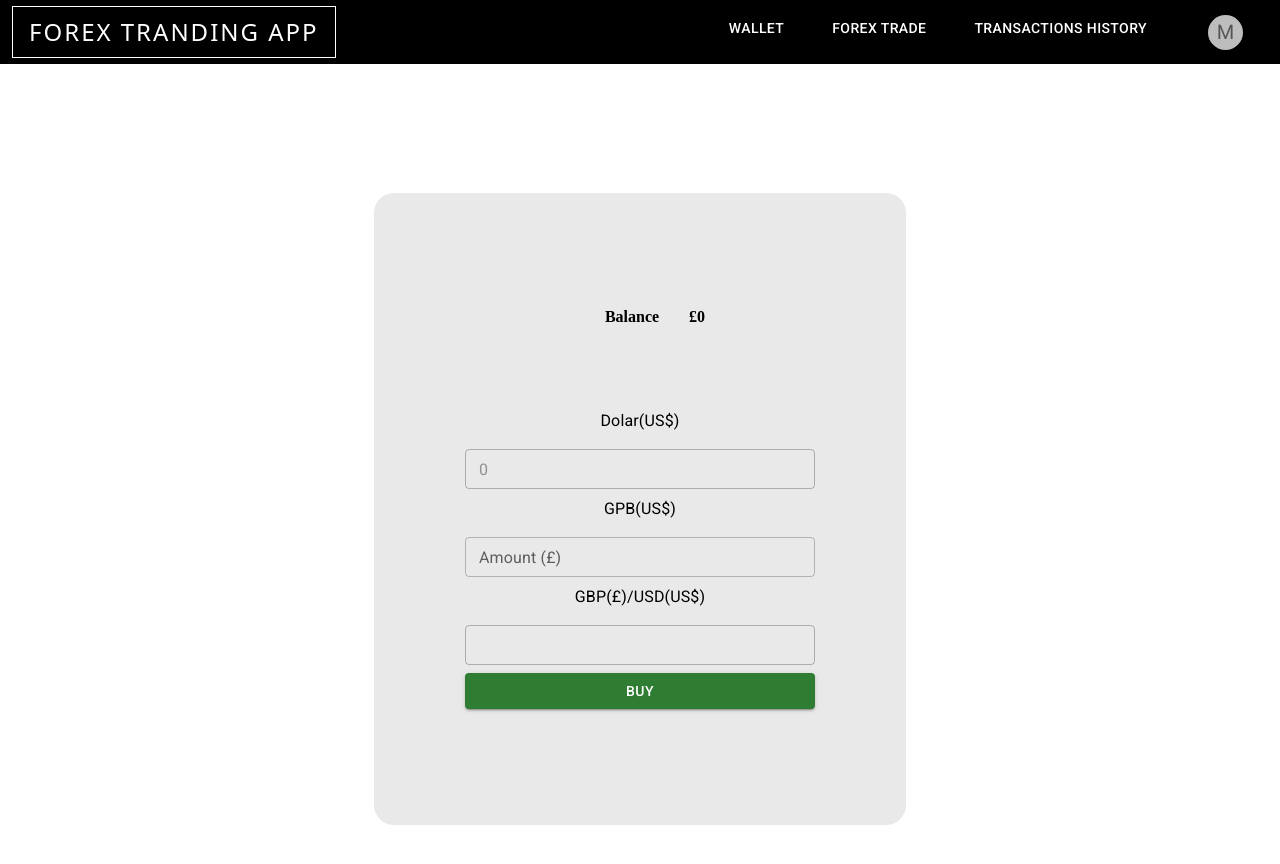
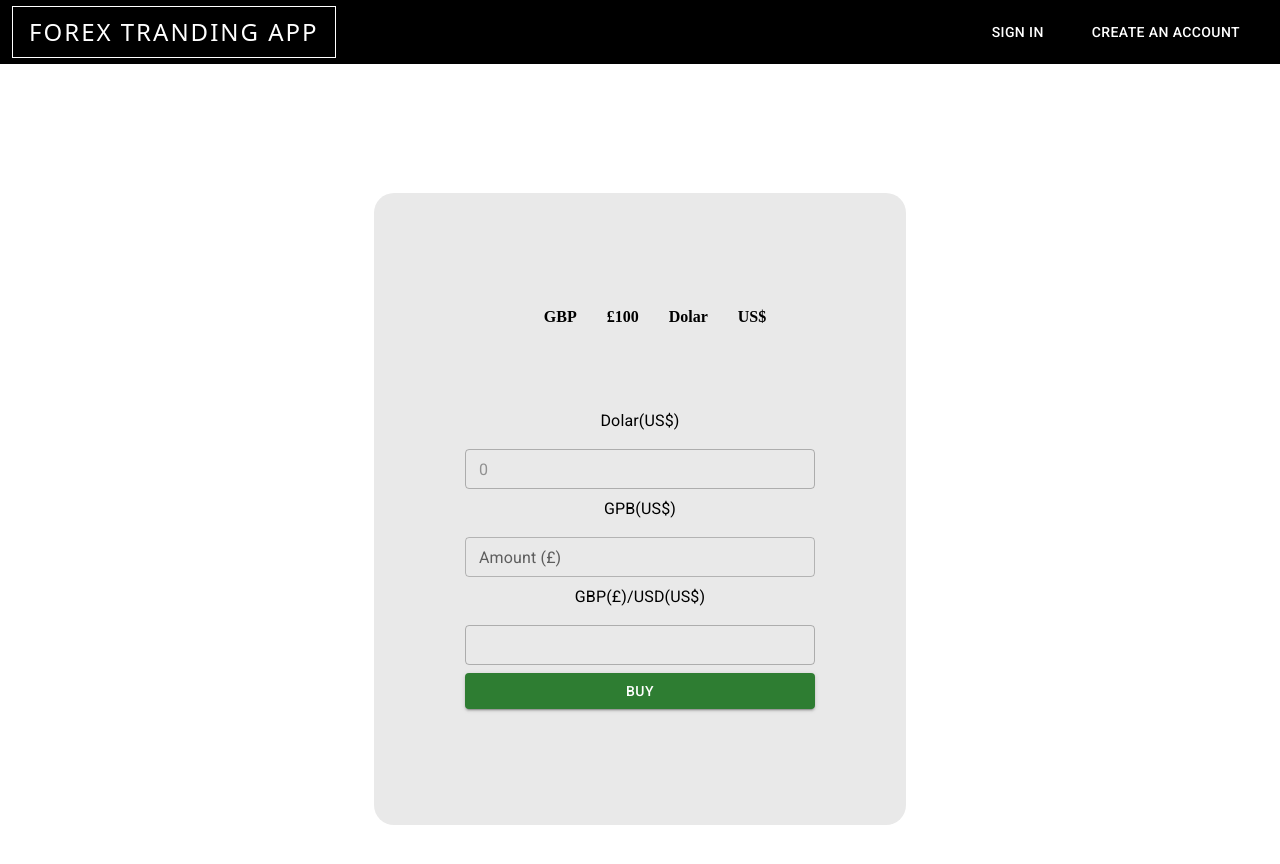
Before and after one commit to gusbarzi/forextrandingapp, a React (Create React App) app: page /trading in a window 1280 px wide. Shown: the top 864 px of the page. Built offline with nearby package versions, Linux system fonts and the light colour scheme; no server answers.

Commit message:
update: include backend

```diff
--- a/src/App.tsx
+++ b/src/App.tsx
@@ -4,7 +4,6 @@ import { LightTheme } from './shared/themes';
 //React Routes Dom
 import { BrowserRouter, Routes, Route } from 'react-router-dom';
 import Portifolio from './pages/Portifolio/Portifolio';
-import axios from 'axios';
 //Pages, components
 import Header from './pages/Homepage/Header/Header';
 import Main from './pages/Homepage/Main/Main';
@@ -16,7 +15,7 @@ import { useState, useEffect } from 'react';
 import Trading from './pages/Trading/Trading';
 
 export const App = () => {
-  const [login, setLogin] = useState(false)
+  const [login, setLogin] = useState(true)
 
   return (
     <ThemeProvider theme={LightTheme}>
--- a/src/pages/Trading/Trading.tsx
+++ b/src/pages/Trading/Trading.tsx
@@ -77,10 +77,16 @@ export const Trading = () => {
 
                         <div className="box__container">
                             <h1 className="div__h1">
-                                Balance
+                                GBP
                             </h1>
                             <h1 className="div__h1">
-                                £{libra}
+                                £100
+                            </h1>
+                            <h1 className="div__h1">
+                                Dolar
+                            </h1>
+                            <h1 className="div__h1">
+                                US${total}
                             </h1>
                         </div>
                         <Typography>Dolar(US$)</Typography>
```
Also changed, not shown: src/pages/Tradepage/Trade.tsx (deleted, +0 -7 lines).
